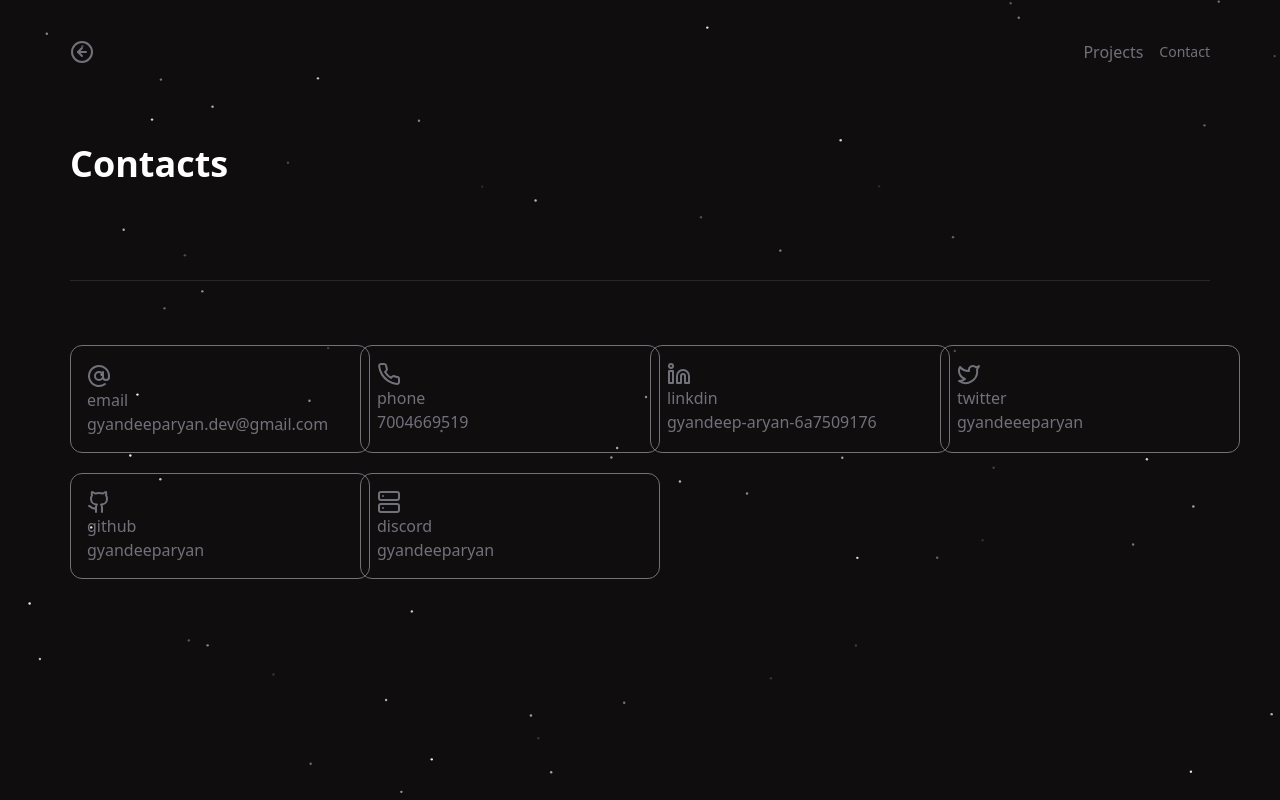
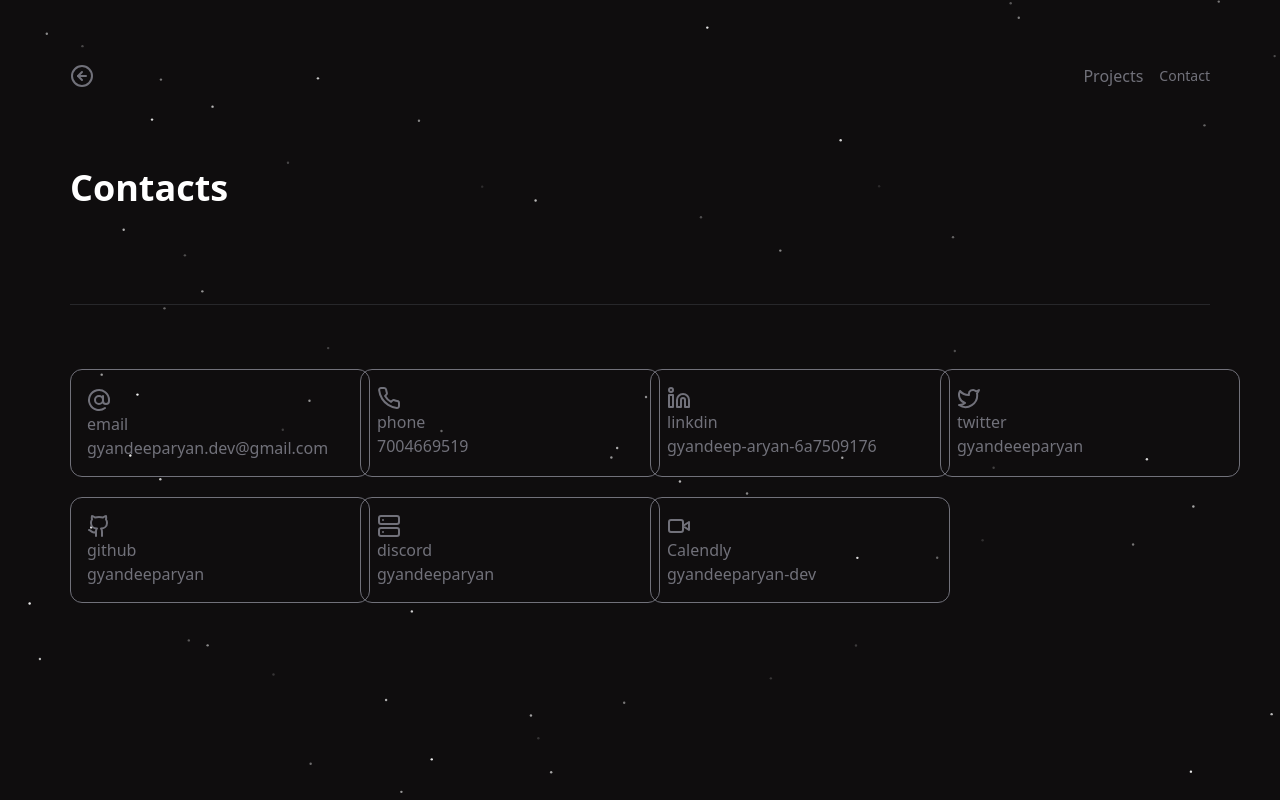
Before and after one commit to gyandeeparyan/personal-portfolio, a React (Vite) app: page /contact in a window 1280 px wide. Built offline with nearby package versions, Linux system fonts and the light colour scheme.

Commit message:
calendly link added

```diff
--- a/src/Components/Contact.jsx
+++ b/src/Components/Contact.jsx
@@ -4,12 +4,12 @@ import SingleContactCard from "./SingleContactCard";
 const Contact = () => {
   return (
     <>
-    <div className='flex flex-col relative z-10  w-screen   h-screen '>
+    <div className='flex flex-col relative z-10  w-screen py-6  h-screen '>
         <Header />
         <div className='mx-[70px] mt-20'>
           <h1 className='text-4xl text-white font-bold'>Contacts</h1>
           <div className=' mt-24  border-b border-zinc-800'></div>
-          <div className='grid grid-cols-1 mt-16 gap-5 md:grid-cols-4'>
+          <div className='grid grid-cols-1 pb-10    mt-16 gap-5 md:grid-cols-4'>
 
             {contactData.map((item) => {
               return (<SingleContactCard key={item.id} {...item} />)
--- a/src/Components/SingleContactCard.jsx
+++ b/src/Components/SingleContactCard.jsx
@@ -1,9 +1,10 @@
 
 
-const SingleContactCard = ({title,desc,link,icon}) => {
+// eslint-disable-next-line react/prop-types
+const SingleContactCard = ({title,desc,link,icon,color}) => {
   return (
     <>
-     <div className='w-[300px] rounded-xl hover:text-zinc-400 border text-zinc-500 border-zinc-500'>
+     <div className='w-[300px] rounded-xl transform transition duration-300 hover:scale-105 hover:text-zinc-400 border text-zinc-500 border-zinc-500'>
         <div className='p-4 flex '>
          <a href={link} rel="noreferrer" target='_blank'>
 
@@ -11,7 +12,7 @@ const SingleContactCard = ({title,desc,link,icon}) => {
 
           <div className="flex flex-col">
             <p>{title}</p>
-            <p>{desc}</p>
+            <p >{desc}</p>
           </div>
          </a>
 
--- a/src/Components/SingleProjectCard.jsx
+++ b/src/Components/SingleProjectCard.jsx
@@ -4,7 +4,7 @@
 const SingleProjectCard = ({ title, git,type, live, desc,emoji }) => {
   return (
     <>
-      <div className='w-[300px] rounded-xl border border-zinc-500'>
+      <div className='w-[300px] transform transition duration-300 hover:scale-105 rounded-xl border border-zinc-500'>
         <div className='p-4'>
           <h1 className='text-4xl font-semibold  text-zinc-300'>
             {title.toLowerCase()}
@@ -15,14 +15,14 @@ const SingleProjectCard = ({ title, git,type, live, desc,emoji }) => {
             <a href={live} rel="noreferrer" target='_blank'>
               <button
                 type='button'
-                className='mt-4  mr-[] rounded-full px-2.5 py-1 text-[15px] underline text-white shadow-sm focus-visible:outline focus-visible:outline-2 focus-visible:outline-offset-2 '>
+                className='mt-4 transform transition duration-300 hover:scale-105 mr-[] rounded-full px-2.5 py-1 text-[15px] underline text-white shadow-sm focus-visible:outline focus-visible:outline-2 focus-visible:outline-offset-2 '>
                 demo
               </button>
             </a>
             <a href={git} rel="noreferrer" target='_blank'>
               <button
                 type='button'
-                className='mt-4  mr-[] rounded-full px-2.5 py-1 text-[15px] underline text-white shadow-sm focus-visible:outline focus-visible:outline-2 focus-visible:outline-offset-2 '>
+                className='mt-4 transform transition duration-300 hover:scale-105  mr-[] rounded-full px-2.5 py-1 text-[15px] underline text-white shadow-sm focus-visible:outline focus-visible:outline-2 focus-visible:outline-offset-2 '>
                 github
               </button>
             </a>
--- a/src/Data/contactData.jsx
+++ b/src/Data/contactData.jsx
@@ -1,4 +1,4 @@
-import { AtSign, Github, Linkedin, Phone, Server, Twitter } from "lucide-react";
+import { AtSign, Github, Linkedin, Phone, Server, Twitter, Video } from "lucide-react";
 
 export const contactData = [
     {
@@ -6,41 +6,56 @@ export const contactData = [
       icon: <AtSign className="inline"/>,
       title: "email",
       link: "gyandeeparyan.dev@gmail.com",
-      desc: "gyandeeparyan.dev@gmail.com"
+      desc: "gyandeeparyan.dev@gmail.com",
+      color:'red-300',
     },
     {
       id: 2,
       icon: <Phone />,
       title: "phone",
       link: "7004669519",
-      desc: "7004669519"
+      desc: "7004669519",
+      color:"green",
     },
     {
       id: 8,
       icon: <Linkedin/>,
       title: "linkdin",
       link: "https://www.linkedin.com/in/gyandeep-aryan-6a7509176/",
-      desc: "gyandeep-aryan-6a7509176"
+      desc: "gyandeep-aryan-6a7509176",
+      color: "blue",
     },
     {
       id: 3,
       icon: <Twitter />,
       title: "twitter",
       link: "https://twitter.com/gyandeeeparyan",
-      desc: "gyandeeeparyan"
+      desc: "gyandeeeparyan",
+      color: "blue",
     },
     {
       id: 4,
       icon: <Github />,
       title: "github",
       link: "https://github.com/gyandeeparyan",
-      desc: "gyandeeparyan"
+      desc: "gyandeeparyan",
+      color: "gray",
     },
     {
       id: 5,
       icon: <Server />,
       title: "discord",
-      link: "",
-      desc: "gyandeeparyan"
-    }
+      link: "https://discord.com/users/gyandeeeparyan",
+      desc: "gyandeeparyan",
+      color: "purple",
+    },
+    {
+      id: 6,
+      icon: <Video/>,
+      title: "Calendly",
+      link: "https://calendly.com/gyandeeparyan-dev",
+      desc: "gyandeeparyan-dev",
+      color: "yellow",
+
+    },
   ];
```
